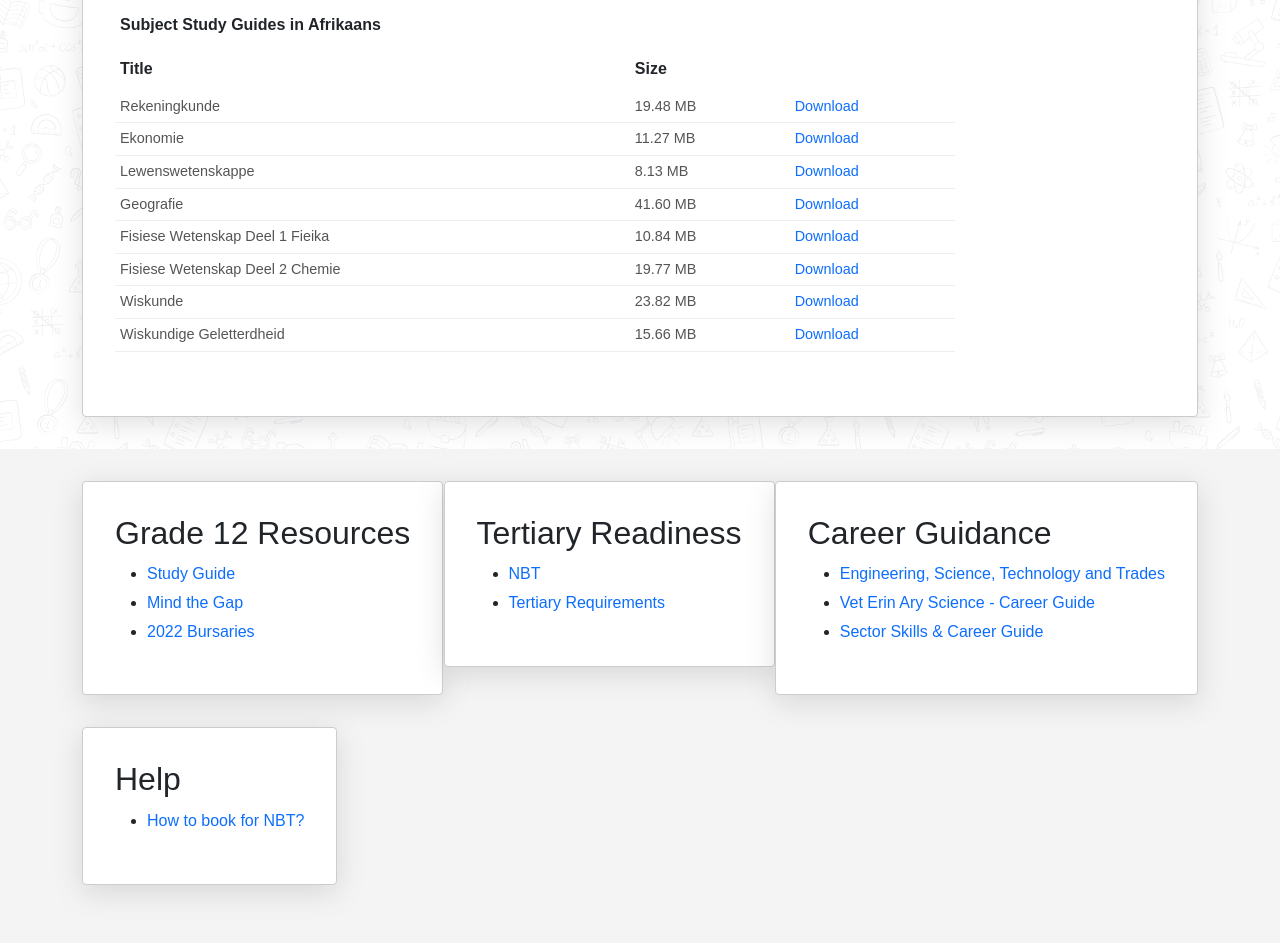
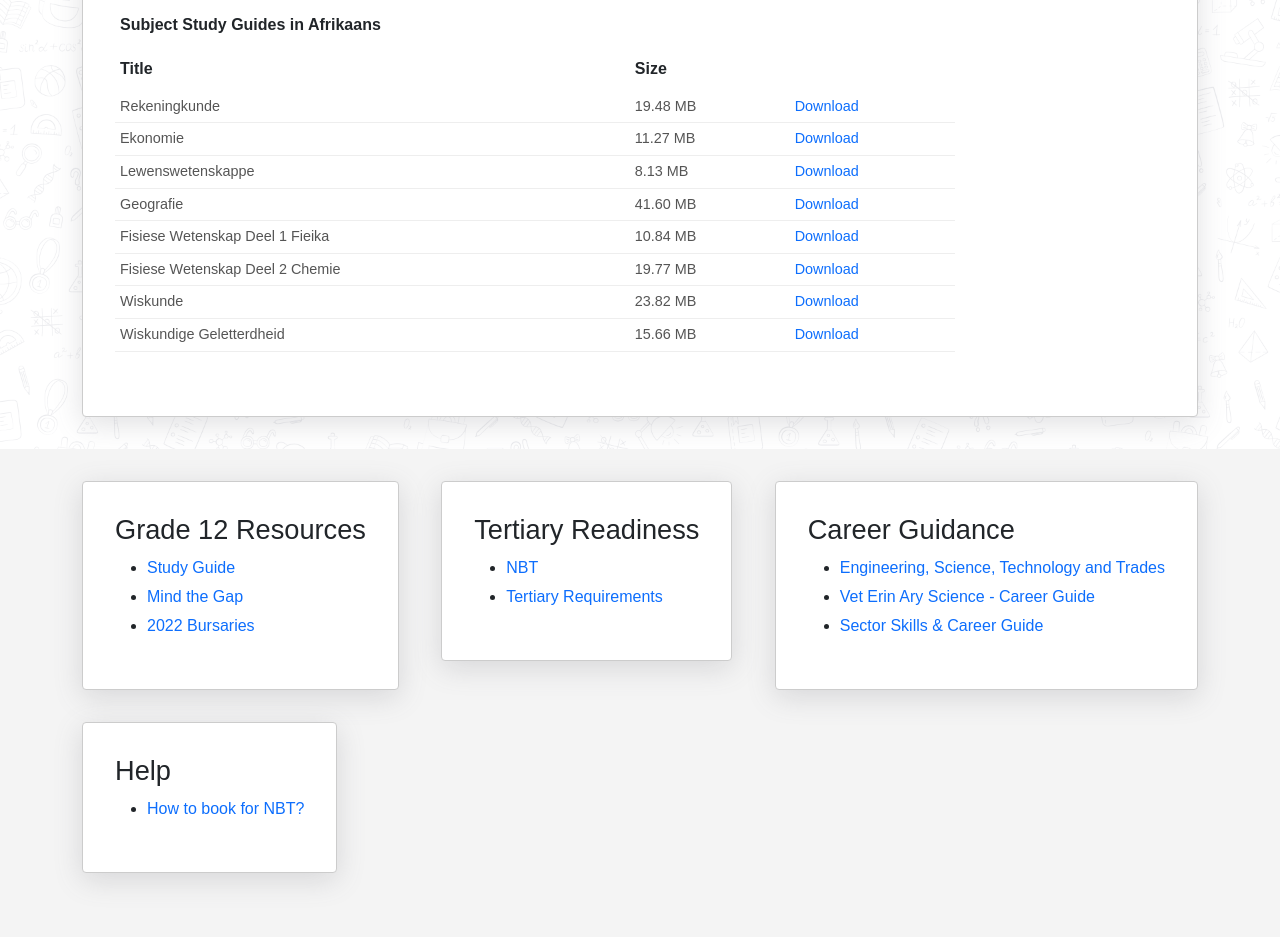
Before and after one commit to madhavrjha/html-templates, a plain HTML site: page Grade-12/index.html in a window 1280 px wide. Shown: the part 2502-3445 px from the top of the page. Drawn offline with nearby package versions, Linux system fonts and the light colour scheme.

Commit message:
Font Size Decrese on max-size: 1400px in grade-12-resources

```diff
--- a/Grade-12/style.css
+++ b/Grade-12/style.css
@@ -164,7 +164,13 @@
   text-decoration: none;
 }
 
-@media (max-width:576px) {
+@media (max-width: 1400px) {
+  .resources h2 {
+    font-size: 1.7rem;
+  }
+}
+
+@media (max-width: 576px) {
   .resources .box {
     padding: 1rem;
   }
```
